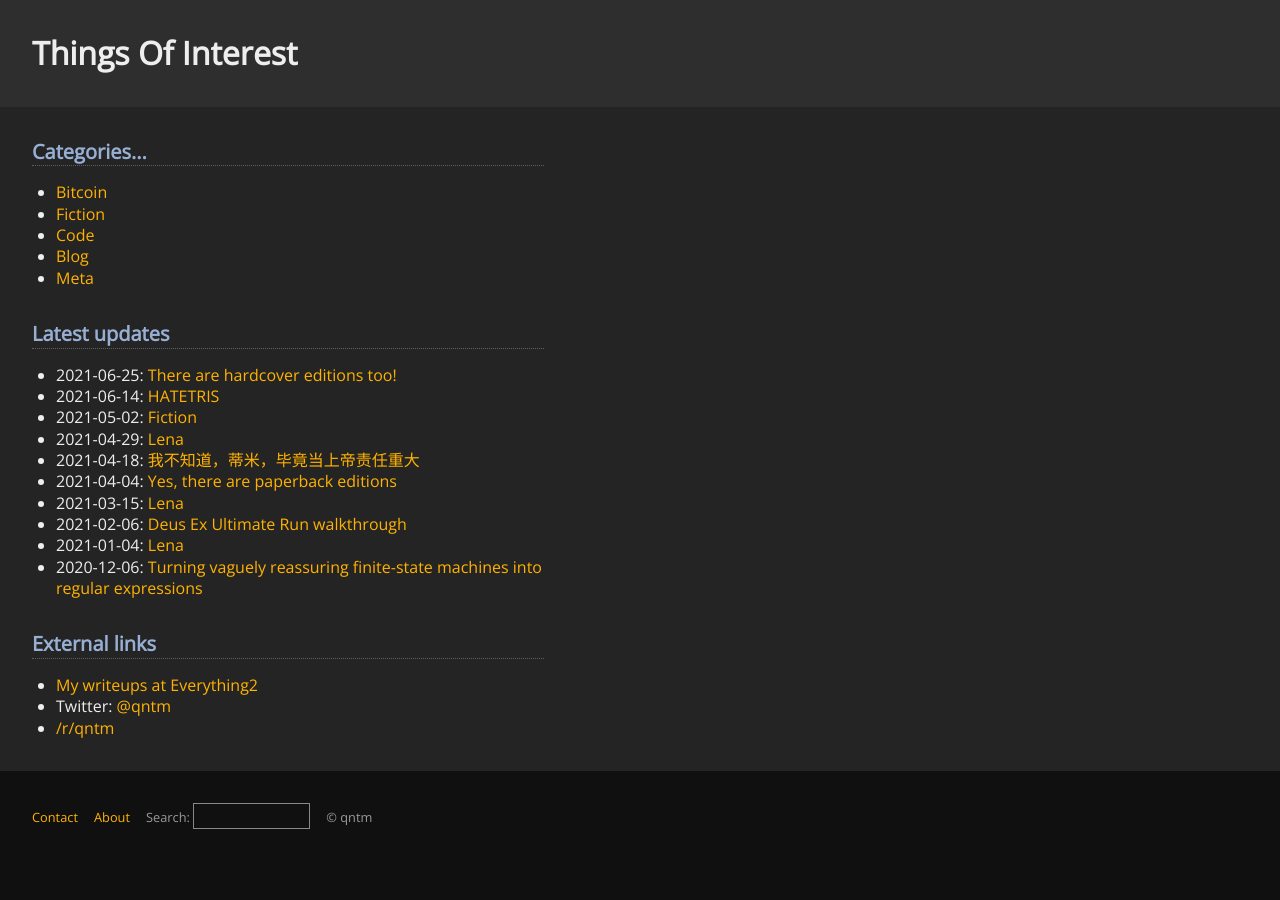
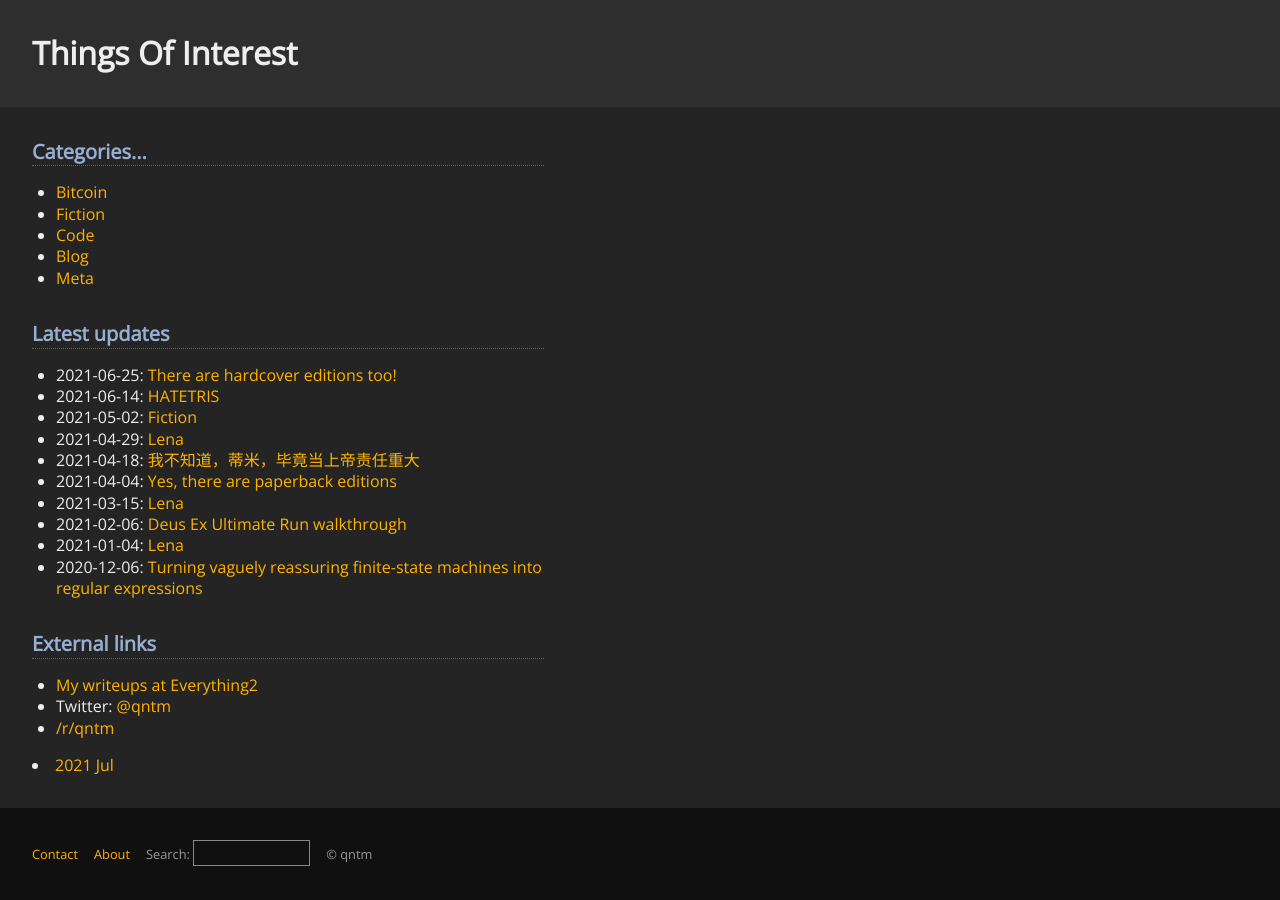
Before and after one commit to wakgill/website, a Jekyll site: the page built from index.html, in a window 1280 px wide. Built offline with Jekyll 4.4.1, drawn with Linux system fonts in a browser that asks for light colours; comment, search, counter and statistics services are not loaded.

Commit message:
Update index.html

```diff
--- a/index.html
+++ b/index.html
@@ -45,3 +45,12 @@ title: Things Of Interest
 <li>Twitter: <a href="https://twitter.com/qntm">@qntm</a></li>
 <li><a href="http://www.reddit.com/r/qntm">/r/qntm</a></li>
 </ul>
+
+{% assign postsByYearMonth = site.posts | group_by_exp:"post", "post.date | date: '%Y %b'"  %}
+    {% for yearMonth in postsByYearMonth %}
+    <li class="list-group-item py-1">
+    {% for item in yearMonth.items limit: 1 %}
+      <a href="{{ site.url }}/{{ item.date | date: '%Y/%m' }}">{{ yearMonth.name }}</a>
+    {% endfor %}
+    </li>
+{% endfor %}
```
